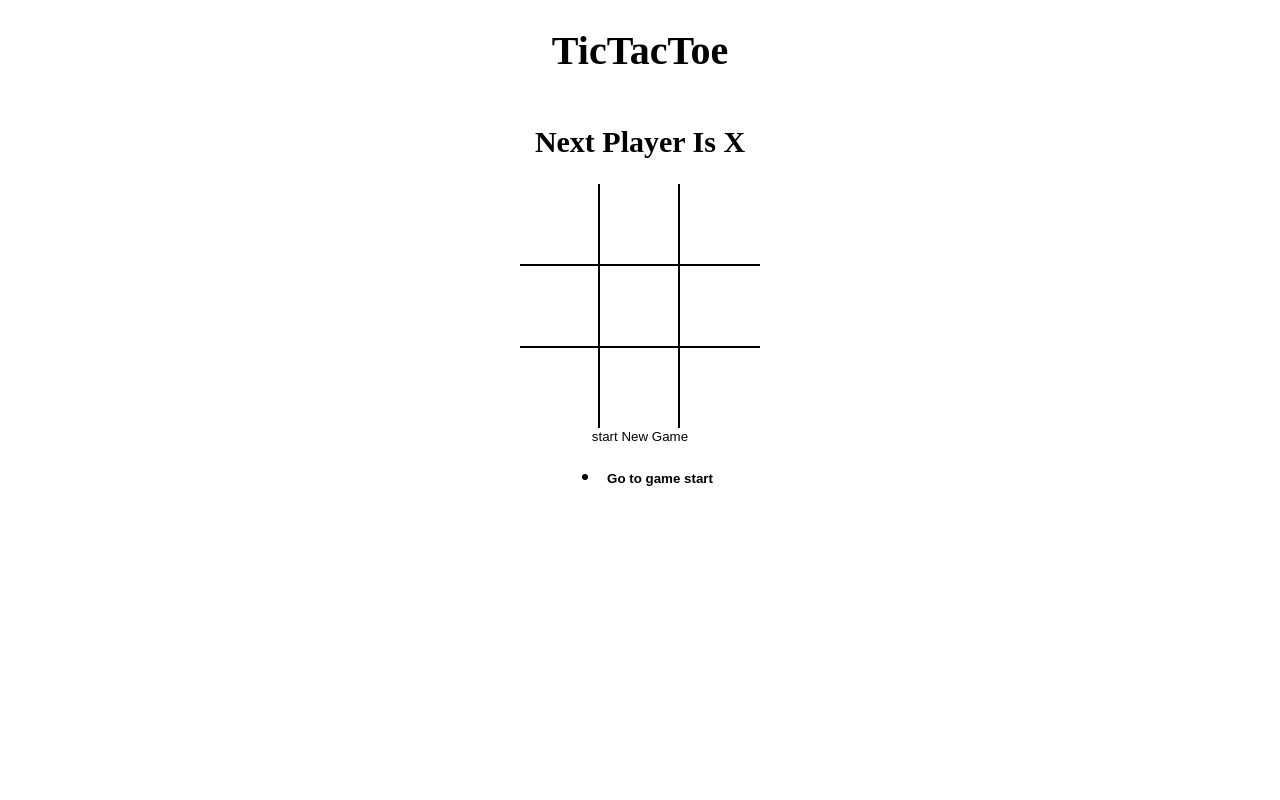
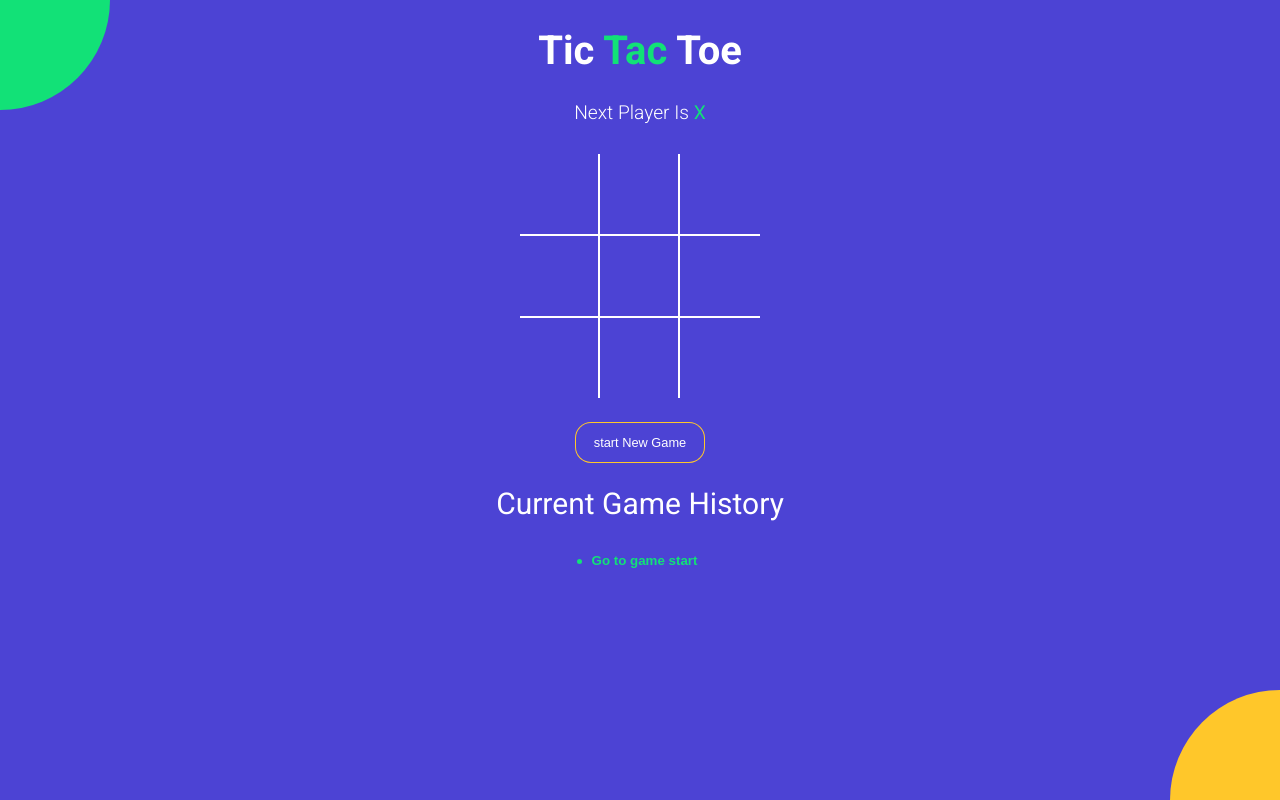
Before and after one commit to teja2316/tictactoe, a React (Vite) app: page / in a window 1280 px wide. Built offline with nearby package versions, Linux system fonts and the light colour scheme.

Commit message:
Styled entire App

```diff
--- a/index.html
+++ b/index.html
@@ -1,7 +1,14 @@
 <!DOCTYPE html>
 <html>
   <head>
-    <title>React Vite Micro App</title>
+    <meta charset="UTF-8" />
+<meta name="viewport" content="width=device-width, initial-scale=1.0" />
+<meta http-equiv="X-UA-Compatible" content="ie=edge" />
+<link
+  href="https://fonts.googleapis.com/css?family=Roboto:300,400,700&display=swap"
+  rel="stylesheet"
+/>
+<title>TIC TAC TOE</title>
   </head>
   <body>
     <div id="root"></div>
--- a/src/App.jsx
+++ b/src/App.jsx
@@ -5,7 +5,7 @@
 import { calculateWinner } from './helpers';
 import './styles/root.scss';
 
-  const NEW_GAME = [{ board: Array(9).fill(null), isXNext: true}];
+const NEW_GAME = [{ board: Array(9).fill(null), isXNext: true }];
 
 const App = () => {
   const [history, setHistory] = useState(NEW_GAME);
@@ -17,7 +17,7 @@
   const current = history[currentMove];
   // console.log("history", history);
 
-  const {winner, winningSquares} = calculateWinner(current.board);
+  const { winner, winningSquares } = calculateWinner(current.board);
   // console.log(winner);
 
   const message = winner
@@ -30,38 +30,48 @@
     }
 
     setHistory(prev => {
+      const last = prev[prev.length - 1];
 
-      const last = prev[ prev.length - 1 ];
-
-      const newBoard =  last.board.map((square, pos) => {
+      const newBoard = last.board.map((square, pos) => {
         if (pos === position) {
           return last.isXNext ? 'X' : 'O';
         }
         return square;
       });
 
-      return prev.concat({board: newBoard, isXNext:!last.isXNext})
+      return prev.concat({ board: newBoard, isXNext: !last.isXNext });
     });
 
-   setCurrentMove(prev => prev + 1);
+    setCurrentMove(prev => prev + 1);
   };
 
-  const moveTo = (move) =>{
+  const moveTo = move => {
     setCurrentMove(move);
-  }
+  };
 
   const onNewGame = () => {
     setHistory(NEW_GAME);
     setCurrentMove(0);
-  }
+  };
 
   return (
     <div className="app">
-      <h1> TicTacToe </h1>
+      <h1>
+        {' '}
+        Tic <span className="text-green">Tac</span> Toe{' '}
+      </h1>
       <StatusMessage winner={winner} current={current} />
-      <Board board={current.board} handleSquareClick={handleSquareClick} winningSquares={winningSquares} />
-      <button type='button' onClick={onNewGame}>start New Game</button>
+      <Board
+        board={current.board}
+        handleSquareClick={handleSquareClick}
+        winningSquares={winningSquares}
+      />
+      <button type="button" onClick={onNewGame} className={`btn-reset ${winner ? 'active' : ''}`}>
+        start New Game
+      </button>
+      <h2 style={{fontWeight: 'normal'}}>Current Game History</h2>
       <History history={history} moveTo={moveTo} currentMove={currentMove} />
+      <div className='bg-balls'/>
     </div>
   );
 };
--- a/src/components/History.jsx
+++ b/src/components/History.jsx
@@ -2,13 +2,13 @@
 
 const History = ({ history, moveTo, currentMove }) => {
   return (
-    <ul>
+    <div className='history-wrapper'>
+    <ul className='history'>
       {history.map((_, move) => {
         return (
           <li key={move}>
             <button
-              style={{ fontWeight: move === currentMove ? 'bold' : 'normal' }}
-              type="button"
+              className={`btn-move ${move === currentMove ? 'active' : ''}`}
               onClick={() => {
                 moveTo(move);
               }}
@@ -19,6 +19,7 @@
         );
       })}
     </ul>
+    </div>
   );
 };
 
--- a/src/components/Square.jsx
+++ b/src/components/Square.jsx
@@ -2,9 +2,13 @@
 
 const Square = ({ value, onClick, isWinningSquare }) => {
   return (
-    <button type="button" className="square" onClick={onClick}
-    style={{fontWeight: isWinningSquare ? 'bolder' : 'normal' }}>
-     {value}
+    <button
+      type="button"
+      onClick={onClick}
+      className= {`square ${isWinningSquare ? 'winning' : ''} ${value === "X" ? "text-green" : 'text-orange'}`}
+
+    >
+      {value}
     </button>
   );
 };
--- a/src/components/StatusMessage.jsx
+++ b/src/components/StatusMessage.jsx
@@ -1,17 +1,31 @@
 import React from 'react';
 
-const StatusMessage = ({winner, current}) => {
+const StatusMessage = ({ winner, current }) => {
   // const message = winner
   // ? `The Winner Is ${winner}`
   // : `Next Player Is ${current.isXNext ? 'X' : 'O'}`;
 
-  const noMovesLeft = current.board.every((el)=> el !== null);
+  const noMovesLeft = current.board.every(el => el !== null);
   return (
-    <h2>
-      {winner && `The Winner Is ${winner}`}
-      {!winner && !noMovesLeft && `Next Player Is ${current.isXNext ? 'X' : 'O'}`}
-      {!winner && noMovesLeft && 'X and O are Tied'}
-    </h2>
+    <div className="status-message">
+      {winner && (
+        <>
+          winner is{' '}
+          <span className={winner === 'X' ? 'text-green' : 'text-orange'}>
+            {winner}
+          </span>
+        </>
+      )}
+      {!winner &&
+        !noMovesLeft &&
+        <>
+        Next Player Is <span className={current.isXNext ? 'text-green' : 'text-orange'}> {current.isXNext ? 'X' : 'O'} </span>
+        </>}
+      {!winner && noMovesLeft &&
+      <>
+        <span className='text-green'>X</span> and <span className='text-orange'>O</span> are Tied
+      </>}
+    </div>
   );
 };
 
--- a/src/styles/root.scss
+++ b/src/styles/root.scss
@@ -1,4 +1,11 @@
+$green: #12e177;
+$orange: #ffc72a;
+$blue: #4c43d4;
+
 body {
+  font-family: 'Roboto', sans-serif;
+  background-color: $blue;
+  color: #fff;
   padding: 0;
   margin: 0;
 }
@@ -19,18 +26,83 @@
   align-items: center;
 }
 
+.text-green {
+  color: $green;
+}
+
+.text-orange {
+  color: $orange;
+}
+
+.history-wrapper {
+  width: 300px;
+  text-align: center;
+  margin-bottom: 20px;
+  .history {
+    display: inline-block;
+    padding: 0;
+    margin: 0;
+    li {
+      list-style: none;
+      text-align: left;
+      &:before {
+        content: '';
+        border-radius: 50%;
+        display: inline-block;
+        height: 5px;
+        width: 5px;
+        background-color: $green;
+        margin-right: 4px;
+        margin-bottom: 1px;
+      }
+
+      .btn-move {
+    	  color: #fff;
+        &.active {
+          font-weight: bold;
+          color: $green;
+        }
+      }
+    }
+  }
+}
+
+.status-message {
+	margin-bottom: 30px;
+	font-size: 1.2rem;
+	font-weight: lighter;
+	span {
+	  font-weight: normal;
+	}
+}
+
+.btn-reset {
+  font-size: 0.8rem;
+  color: #fff;
+  border-radius: 15px;
+  padding: 12px 18px;
+  margin-top: 25px;
+  transition: all 0.2s;
+  background-color: $blue;
+  box-shadow: 0px 0px 0px 1px $orange;
+  &.active {
+    background-color: $orange;
+    box-shadow: none;
+  }
+}
+
 .board {
   .board-row {
     display: flex;
     flex-direction: row;
-      border-bottom: 2px solid #000;
+    border-bottom: 2px solid #fff;
     &:last-child {
       border-bottom: none;
     }
     .square {
       width: 80px;
       height: 80px;
-        border-right: 2px solid #000;
+      border-right: 2px solid #fff;
       font-size: 2.5rem;
       padding: 0;
       overflow: hidden;
@@ -38,6 +110,63 @@
       &:last-child {
         border-right: none;
       }
+      &.winning {
+			  animation: scaleText 1.4s infinite;
+			  @keyframes scaleText {
+			    0% {
+			      transform: 2.5rem;
+			    }
+			    50% {
+			      font-size: 3.5rem;
+			    }
+			    100% {
+			      font-size: 2.5rem;
 			    }
 			  }
 			}
+    }
+  }
+}
+
+.bg-balls {
+  position: fixed;
+  top: 0;
+  left: 0;
+  right: 0;
+  bottom: 0;
+  min-width: 100%;
+  z-index: -1;
+
+  &:before,
+  &:after {
+    content: '';
+    position: absolute;
+    width: 150px;
+    height: 150px;
+    border-radius: 50%;
+  }
+
+  &:before {
+    background-color: $orange;
+    right: -75px;
+    bottom: -75px;
+    @media screen and (min-width: 476px) {
+      width: 220px;
+      height: 220px;
+      right: -110px;
+      bottom: -110px;
+    }
+  }
+
+  &:after {
+    background-color: $green;
+    top: -75px;
+    left: -75px;
+    @media screen and (min-width: 476px) {
+      width: 220px;
+      height: 220px;
+      top: -110px;
+      left: -110px;
+    }
+  }
+}
```
Lines whose indentation alone changed are shown as unchanged.
